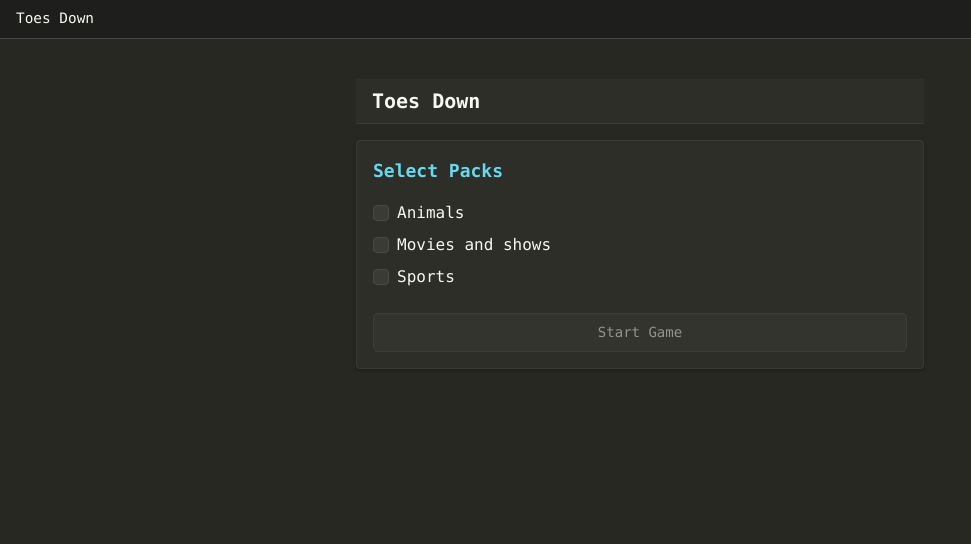
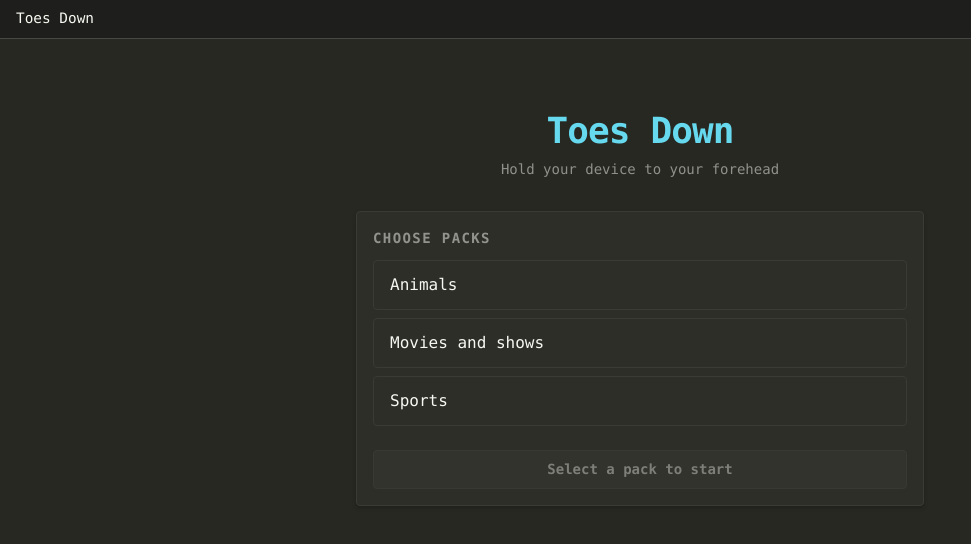
Before and after one commit to Marqlo-C/toes_down--game, a Next.js app: page / in a window 1280 px wide. Shown: the top 544 px of the page, without its empty margins (0-971 px from the left). Built offline with nearby package versions, Linux system fonts and the light colour scheme.

Commit message:
UI/UX Updates

```diff
--- a/src/app/globals.css
+++ b/src/app/globals.css
@@ -131,7 +131,68 @@ body {
 .timer-bar {
   height: 6px;
   background-color: var(--blue);
-  transition: width 1s linear;
+  transition: width 1s linear, background-color 0.5s ease;
+}
+
+.timer-bar.timer-warning {
+  background-color: var(--yellow);
+}
+
+.timer-bar.timer-danger {
+  background-color: var(--red);
+}
+
+@keyframes countdown-pulse {
+  0%, 100% { transform: scale(1); opacity: 1; }
+  50% { transform: scale(1.15); opacity: 0.85; }
+}
+
+.countdown-number {
+  animation: countdown-pulse 1s ease-in-out infinite;
+}
+
+@keyframes card-slide-in {
+  from { opacity: 0; transform: translateY(12px); }
+  to   { opacity: 1; transform: translateY(0); }
+}
+
+.card-animate {
+  animation: card-slide-in 0.25s ease-out;
+}
+
+.pack-tile {
+  width: 100%;
+  text-align: left;
+  padding: 0.75rem 1rem;
+  border-radius: 0.25rem;
+  border: 1px solid rgb(58, 59, 53);
+  background: rgb(45, 46, 40);
+  color: inherit;
+  cursor: pointer;
+  transition: all 0.15s ease;
+}
+
+.pack-tile:hover {
+  border-color: rgba(var(--info-color), 0.5);
+  background: rgba(var(--info-color), 0.08);
+}
+
+.countdown-number {
+  color: rgb(var(--info-color));
+}
+
+.stat-accuracy {
+  color: rgb(var(--success-color));
+}
+
+.stat-skipped {
+  color: rgb(var(--warning-color));
+}
+
+.pack-tile.selected {
+  border-color: rgb(var(--info-color));
+  background: rgba(var(--info-color), 0.15);
+  color: rgb(var(--info-color));
 }
 
 .button {
--- a/src/components/GameResults.tsx
+++ b/src/components/GameResults.tsx
@@ -17,37 +17,37 @@ export default function GameResults({ score, onPlayAgain }: GameResultsProps) {
 
   return (
     <div className="container">
-      <div className="title-bar">
-        <h1 className="text-xl font-bold">Game Results</h1>
+      <div className="text-center my-8">
+        <h1 className="text-2xl font-bold opacity-50 uppercase tracking-widest text-sm">
+          Game Over
+        </h1>
       </div>
 
-      <div className="card my-8 text-center">
-        <h2 className="text-2xl font-bold mb-8 text-[color:rgb(var(--info-color))]">
-          Game Over!
-        </h2>
-
-        <div className="mb-8">
-          <div className="text-6xl font-bold">{score.correct}</div>
-          <div className="text-xl mt-2 opacity-80">correct guesses</div>
-        </div>
-
-        <div className="grid grid-cols-2 gap-4 mb-8">
-          <div className="card">
-            <div className="text-2xl font-bold text-[color:rgb(var(--success-color))]">
-              {accuracy}%
-            </div>
-            <div className="text-sm mt-1 opacity-80">accuracy</div>
-          </div>
-          <div className="card">
-            <div className="text-2xl font-bold text-[color:rgb(var(--warning-color))]">
-              {score.skipped}
-            </div>
-            <div className="text-sm mt-1 opacity-80">skipped</div>
+      <div className="card my-4 text-center">
+        <div className="py-4">
+          <div className="text-8xl font-bold">{score.correct}</div>
+          <div className="text-base mt-2 opacity-60 uppercase tracking-widest text-sm">
+            correct
           </div>
         </div>
 
-        <button onClick={onPlayAgain} className="button button-primary w-full">
-          Play Again
+        <div className="grid grid-cols-2 gap-3 my-6">
+          <div className="card">
+            <div className="stat-accuracy text-3xl font-bold">
+              {accuracy}%
+            </div>
+            <div className="text-xs mt-1 opacity-60 uppercase tracking-wider">accuracy</div>
+          </div>
+          <div className="card">
+            <div className="stat-skipped text-3xl font-bold">
+              {score.skipped}
+            </div>
+            <div className="text-xs mt-1 opacity-60 uppercase tracking-wider">skipped</div>
+          </div>
+        </div>
+
+        <button type="button" onClick={onPlayAgain} className="button button-primary w-full py-3 text-base font-semibold">
+          Play Again →
         </button>
       </div>
     </div>
--- a/src/components/Gameplay.tsx
+++ b/src/components/Gameplay.tsx
@@ -212,15 +212,17 @@ export default function Gameplay({
     return (
       <div className="container flex flex-col items-center justify-center h-[70vh]">
         <div className="text-center">
-          <h2 className="text-6xl font-bold text-[color:rgb(var(--info-color))]">
+          <div
+            key={countdown}
+            className="countdown-number text-8xl font-bold"
+          >
             {countdown}
-          </h2>
-          <p className="mt-8">
-            Get ready! Hold your device up to your forehead.
+          </div>
+          <p className="mt-10 text-lg font-medium opacity-80">
+            Hold your device to your forehead
           </p>
-          <p className="mt-2 text-sm opacity-70">
-            Tilt <span className="rotate-180 inline-block">↓</span> for correct,
-            and <span className="inline-block">↓</span> for skip
+          <p className="mt-3 text-sm opacity-50">
+            Tilt back for correct &nbsp;·&nbsp; tilt forward to skip
           </p>
         </div>
       </div>
@@ -234,7 +236,13 @@ export default function Gameplay({
         {/* Timer bar */}
         <div className="w-full bg-[rgb(45,46,40)] h-2 mb-4 rounded-full overflow-hidden">
           <div
-            className="bg-[rgb(var(--info-color))] h-full"
+            className={`timer-bar h-full${
+              timeLeft / timeLimit < 0.25
+                ? " timer-danger"
+                : timeLeft / timeLimit < 0.5
+                ? " timer-warning"
+                : ""
+            }`}
             style={{ width: `${(timeLeft / timeLimit) * 100}%` }}
           ></div>
         </div>
--- a/src/components/PackSelection.tsx
+++ b/src/components/PackSelection.tsx
@@ -60,7 +60,7 @@ export default function PackSelection({ onStartGame }: PackSelectionProps) {
   if (loading) {
     return (
       <div className="container flex items-center justify-center min-h-[300px]">
-        <div className="text-center">
+        <div className="text-center opacity-60">
           <p className="text-lg">Loading packs...</p>
         </div>
       </div>
@@ -69,40 +69,47 @@ export default function PackSelection({ onStartGame }: PackSelectionProps) {
 
   return (
     <div className="container">
-      <div className="title-bar">
-        <h1 className="text-xl font-bold">Toes Down</h1>
+      <div className="text-center my-8">
+        <h1 className="text-4xl font-bold tracking-tight" style={{ color: "rgb(var(--info-color))" }}>
+          Toes Down
+        </h1>
+        <p className="mt-2 text-sm opacity-50">Hold your device to your forehead</p>
       </div>
 
       <div className="card my-4">
-        <h2 className="text-lg font-semibold mb-4 text-[color:rgb(var(--info-color))]">
-          Select Packs
+        <h2 className="text-sm font-semibold mb-3 uppercase tracking-widest opacity-50">
+          Choose Packs
         </h2>
 
         <div className="space-y-2 mb-6">
-          {packs.map((pack) => (
-            <div key={pack} className="flex items-center">
-              <input
-                type="checkbox"
-                id={pack}
-                checked={selectedPacks.includes(pack)}
-                onChange={() => togglePack(pack)}
-                className="checkbox"
-              />
-              <label htmlFor={pack} className="cursor-pointer">
-                {pack.charAt(0).toUpperCase() + pack.slice(1)}
-              </label>
-            </div>
-          ))}
+          {packs.map((pack) => {
+            const selected = selectedPacks.includes(pack);
+            return (
+              <button
+                type="button"
+                key={pack}
+                onClick={() => togglePack(pack)}
+                className={`pack-tile${selected ? " selected" : ""}`}
+              >
+                <span className="font-medium">
+                  {pack.charAt(0).toUpperCase() + pack.slice(1)}
+                </span>
+                {selected && (
+                  <span className="float-right text-xs opacity-70 mt-0.5">✓ selected</span>
+                )}
+              </button>
+            );
+          })}
         </div>
 
         <button
           onClick={handleStartGame}
           disabled={selectedPacks.length === 0}
           className={`button ${
-            selectedPacks.length > 0 ? "button-primary" : "opacity-50"
-          } w-full`}
+            selectedPacks.length > 0 ? "button-primary" : "opacity-40 cursor-not-allowed"
+          } w-full py-3 text-base font-semibold`}
         >
-          Start Game
+          {selectedPacks.length === 0 ? "Select a pack to start" : "Start Game →"}
         </button>
       </div>
     </div>
```
